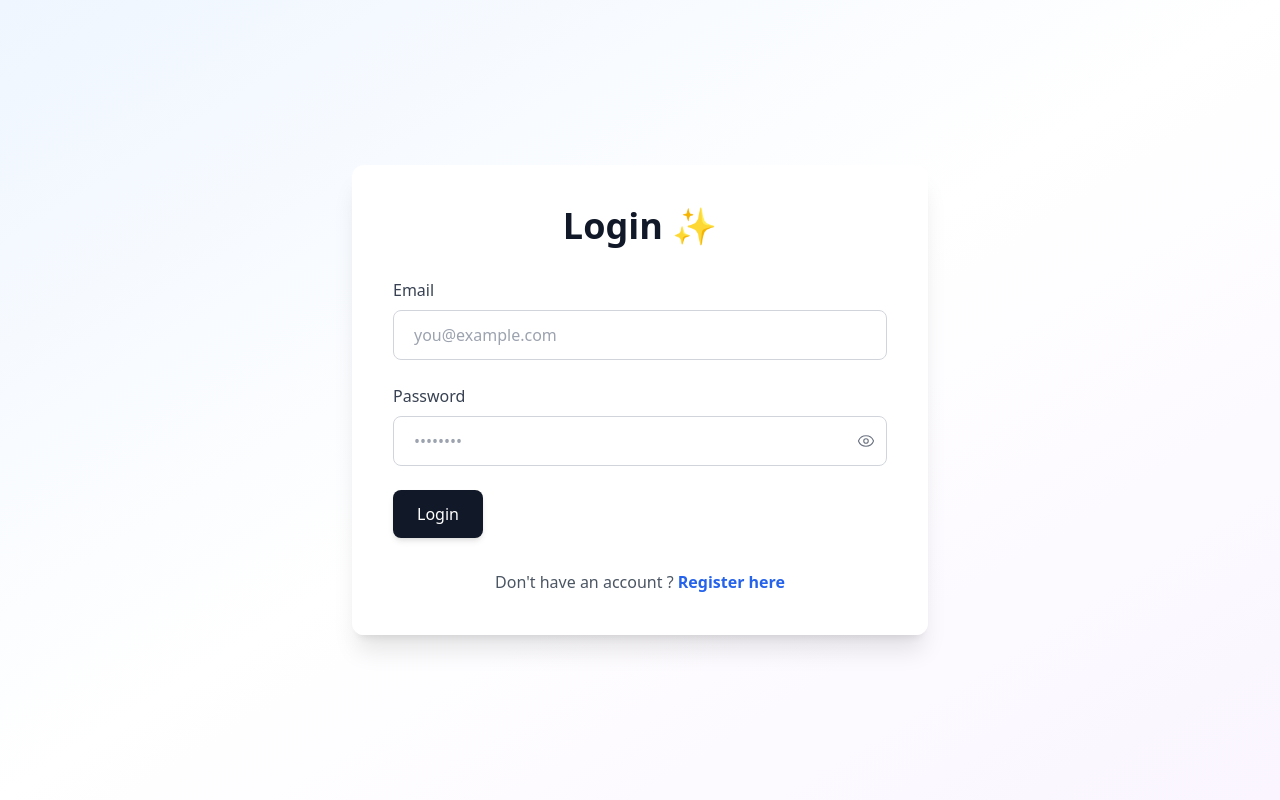
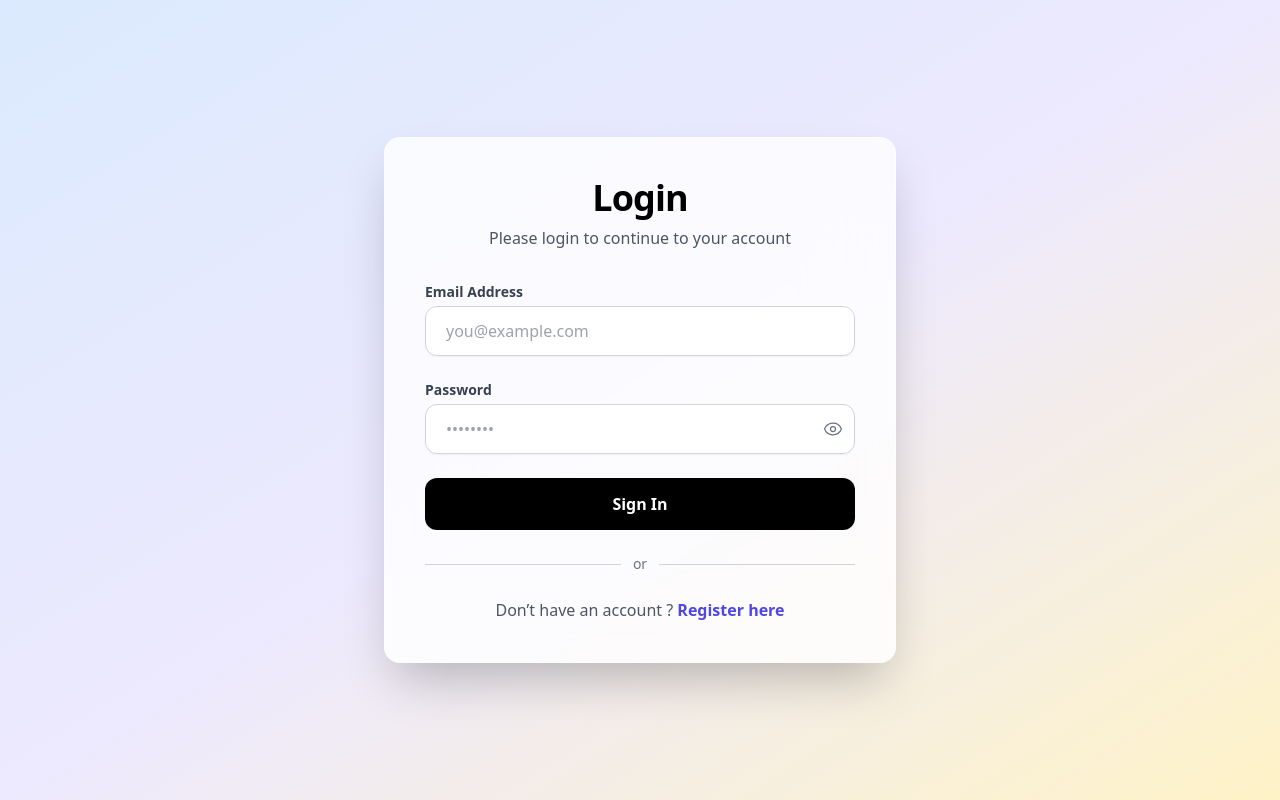
Before and after one commit to SatyamDevGenie/BlogSy2025, a React (Vite) app in the folder frontend/: page /login in a window 1280 px wide. Built offline with nearby package versions, Linux system fonts and the light colour scheme.

Commit message:
BlogCard.jsx UI Updated

```diff
--- a/frontend/src/pages/LoginPage.jsx
+++ b/frontend/src/pages/LoginPage.jsx
@@ -38,43 +38,47 @@ export default function LoginPage() {
   };
 
   return (
-    <div className="min-h-screen flex items-center justify-center px-4 sm:px-6 lg:px-8 bg-gradient-to-br from-blue-50 via-white to-purple-50 dark:from-gray-900 dark:via-gray-800 dark:to-black transition-colors duration-500 py-8 sm:py-12">
+    <div className="min-h-screen flex items-center justify-center px-6 py-12 bg-gradient-to-br from-[#dbeafe] via-[#ede9fe] to-[#fef3c7] dark:from-gray-900 dark:via-gray-800 dark:to-black transition-colors duration-500">
       {/* Login Card */}
       <motion.div
-        initial={{ opacity: 0, y: 20 }}
+        initial={{ opacity: 0, y: 25 }}
         animate={{ opacity: 1, y: 0 }}
-        transition={{ duration: 0.6 }}
-        className="w-full max-w-md sm:max-w-lg md:max-w-xl bg-white/90 dark:bg-gray-900/80 backdrop-blur-xl p-6 sm:p-8 md:p-10 rounded-xl shadow-xl dark:shadow-2xl border border-white/40 dark:border-gray-700 transition-all duration-500"
+        transition={{ duration: 0.6, ease: "easeOut" }}
+        className="w-full max-w-md sm:max-w-lg bg-white/80 dark:bg-gray-900/70 backdrop-blur-2xl border border-white/30 dark:border-gray-700 shadow-2xl rounded-2xl p-8 sm:p-10"
       >
-        {/* Heading */}
-        <div className="text-center mb-6 sm:mb-8">
+        {/* Logo / Heading */}
+        <div className="text-center mb-8">
           <motion.h1
-            initial={{ scale: 0.95 }}
+            initial={{ scale: 0.9 }}
             animate={{ scale: 1 }}
-            className="text-2xl sm:text-3xl md:text-4xl font-bold text-gray-900 dark:text-white"
+            transition={{ duration: 0.4 }}
+            className="text-4xl font-semibold tracking-tight"
           >
-            Login ✨
+            Login
           </motion.h1>
+          <p className="mt-2 text-gray-600 dark:text-gray-300 text-sm sm:text-base">
+            Please login to continue to your account
+          </p>
         </div>
 
         {/* Form */}
         <motion.form
           onSubmit={handleSubmit}
-          className="space-y-4 md:space-y-6"
+          className="space-y-6"
           initial="hidden"
           animate="visible"
           variants={{
             hidden: { opacity: 0 },
-            visible: { opacity: 1, transition: { staggerChildren: 0.1 } },
+            visible: {
+              opacity: 1,
+              transition: { staggerChildren: 0.12, delayChildren: 0.1 },
+            },
           }}
         >
           {/* Email */}
-          <motion.div
-            whileHover={{ scale: 1.01 }}
-            className="space-y-1 sm:space-y-2"
-          >
-            <label className="block text-sm sm:text-base font-medium text-gray-700 dark:text-gray-200">
-              Email
+          <motion.div whileHover={{ scale: 1.01 }}>
+            <label className="block mb-1 text-sm font-semibold text-gray-700 dark:text-gray-200">
+              Email Address
             </label>
             <input
               type="email"
@@ -82,18 +86,15 @@ export default function LoginPage() {
               value={form.email}
               onChange={handleChange}
               placeholder="you@example.com"
-              className="w-full px-4 py-2 sm:px-5 sm:py-3 border border-gray-300 dark:border-gray-600 rounded-lg text-sm sm:text-base bg-white/70 dark:bg-gray-800/70 text-gray-900 dark:text-white focus:outline-none focus:ring-2 focus:ring-blue-500 focus:border-transparent transition-all duration-200"
+              className="w-full px-5 py-3 bg-white/90 dark:bg-gray-800/80 border border-gray-300 dark:border-gray-600 rounded-xl text-gray-900 dark:text-gray-100 text-sm sm:text-base shadow-sm focus:ring-2 focus:ring-indigo-500 focus:border-transparent transition-all"
               required
               autoComplete="email"
             />
           </motion.div>
 
           {/* Password */}
-          <motion.div
-            whileHover={{ scale: 1.01 }}
-            className="space-y-1 sm:space-y-2"
-          >
-            <label className="block text-sm sm:text-base font-medium text-gray-700 dark:text-gray-200">
+          <motion.div whileHover={{ scale: 1.01 }}>
+            <label className="block mb-1 text-sm font-semibold text-gray-700 dark:text-gray-200">
               Password
             </label>
             <div className="relative">
@@ -103,65 +104,62 @@ export default function LoginPage() {
                 value={form.password}
                 onChange={handleChange}
                 placeholder="••••••••"
-                className="w-full px-4 py-2 sm:px-5 sm:py-3 border border-gray-300 dark:border-gray-600 rounded-lg text-sm sm:text-base bg-white/70 dark:bg-gray-800/70 text-gray-900 dark:text-white focus:outline-none focus:ring-2 focus:ring-blue-500 focus:border-transparent pr-12 transition-all duration-200"
+                className="w-full px-5 py-3 bg-white/90 dark:bg-gray-800/80 border border-gray-300 dark:border-gray-600 rounded-xl text-gray-900 dark:text-gray-100 text-sm sm:text-base shadow-sm focus:ring-2 focus:ring-indigo-500 focus:border-transparent pr-12 transition-all"
                 required
                 autoComplete="current-password"
               />
               <button
                 type="button"
-                className="absolute right-3 top-1/2 transform -translate-y-1/2 text-gray-500 dark:text-gray-400 hover:text-blue-600 dark:hover:text-blue-400 transition-colors duration-200"
+                className="absolute right-3 top-1/2 transform -translate-y-1/2 text-gray-500 dark:text-gray-400 hover:text-indigo-500 dark:hover:text-indigo-400 transition"
                 onClick={() => setShowPassword(!showPassword)}
                 aria-label={showPassword ? "Hide password" : "Show password"}
               >
                 {showPassword ? (
-                  <EyeOff size={18} className="stroke-[1.5]" />
+                  <EyeOff size={20} className="stroke-[1.5]" />
                 ) : (
-                  <Eye size={18} className="stroke-[1.5]" />
+                  <Eye size={20} className="stroke-[1.5]" />
                 )}
               </button>
             </div>
           </motion.div>
 
-          {/* Forgot Password Link */}
-          {/* <div className="flex justify-end">
-            <Link
-              to="/forgot-password"
-              className="text-xs sm:text-sm text-blue-600 dark:text-blue-400 hover:underline"
-            >
-              Forgot password?
-            </Link>
-          </div> */}
-
-          {/* Login Button */}
+          {/* Button */}
           <motion.button
             type="submit"
             disabled={isLoading}
-            className="w-fit flex justify-center items-center py-2.5 sm:py-3 px-4 sm:px-6 bg-gray-900 dark:bg-white hover:bg-gray-800 dark:hover:bg-gray-100 text-white dark:text-gray-900 rounded-lg font-medium text-sm sm:text-base shadow-md transition-all duration-200 disabled:opacity-60 disabled:cursor-not-allowed"
+            className="w-full flex justify-center items-center py-3.5 bg-black hover:opacity-90 text-white rounded-xl font-semibold transition-all duration-200"
             whileHover={{ scale: isLoading ? 1 : 1.02 }}
             whileTap={{ scale: isLoading ? 1 : 0.98 }}
           >
             {isLoading ? (
               <>
-                <span className="w-4 h-4 border-2 border-white dark:border-gray-900 border-t-transparent rounded-full animate-spin mr-2"></span>
-                <span>Logging in...</span>
+                <span className="w-5 h-5 border-2 border-white border-t-transparent rounded-full animate-spin mr-2"></span>
+                Logging in...
               </>
             ) : (
-              "Login"
+              "Sign In"
             )}
           </motion.button>
         </motion.form>
+
+        {/* Divider */}
+        <div className="flex items-center gap-3 my-6">
+          <div className="flex-1 h-px bg-gray-300 dark:bg-gray-700" />
+          <span className="text-gray-500 dark:text-gray-400 text-sm">or</span>
+          <div className="flex-1 h-px bg-gray-300 dark:bg-gray-700" />
+        </div>
 
         {/* Footer */}
         <motion.div
           initial={{ opacity: 0 }}
           animate={{ opacity: 1 }}
-          transition={{ delay: 0.7 }}
-          className="mt-6 sm:mt-8 text-center text-sm sm:text-base text-gray-600 dark:text-gray-300"
+          transition={{ delay: 0.5 }}
+          className="text-center text-sm sm:text-base text-gray-600 dark:text-gray-300"
         >
-          Don't have an account ?{" "}
+          Don’t have an account ?{" "}
           <Link
             to="/register"
-            className="font-semibold text-blue-600 dark:text-blue-400 hover:underline"
+            className="font-semibold text-indigo-600 dark:text-indigo-400 hover:underline"
           >
             Register here
           </Link>
--- a/frontend/src/pages/RegisterPage.jsx
+++ b/frontend/src/pages/RegisterPage.jsx
@@ -41,42 +41,46 @@ export default function RegisterPage() {
   };
 
   return (
-    <div className="min-h-screen flex items-center justify-center px-4 sm:px-6 lg:px-8 bg-gradient-to-br from-blue-50 via-white to-purple-50 dark:from-gray-900 dark:via-gray-800 dark:to-black transition-colors duration-500 py-8 sm:py-12">
+    <div className="min-h-screen flex items-center justify-center px-6 py-12 bg-gradient-to-br from-[#dbeafe] via-[#ede9fe] to-[#fef3c7] dark:from-gray-900 dark:via-gray-800 dark:to-black transition-colors duration-500">
       {/* Register Card */}
       <motion.div
-        initial={{ opacity: 0, y: 20 }}
+        initial={{ opacity: 0, y: 25 }}
         animate={{ opacity: 1, y: 0 }}
-        transition={{ duration: 0.6 }}
-        className="w-full max-w-md sm:max-w-lg md:max-w-xl bg-white/90 dark:bg-gray-900/80 backdrop-blur-xl p-6 sm:p-8 md:p-10 rounded-xl shadow-xl dark:shadow-2xl border border-white/40 dark:border-gray-700 transition-all duration-500"
+        transition={{ duration: 0.6, ease: "easeOut" }}
+        className="w-full max-w-md sm:max-w-lg bg-white/80 dark:bg-gray-900/70 backdrop-blur-2xl border border-white/30 dark:border-gray-700 shadow-2xl rounded-2xl p-8 sm:p-10"
       >
         {/* Heading */}
-        <div className="text-center mb-6 sm:mb-8">
+        <div className="text-center mb-8">
           <motion.h1
-            initial={{ scale: 0.95 }}
+            initial={{ scale: 0.9 }}
             animate={{ scale: 1 }}
-            className="text-2xl sm:text-3xl md:text-4xl font-bold text-gray-900 dark:text-white"
+            transition={{ duration: 0.4 }}
+            className="text-4xl font-semibold tracking-tight"
           >
-            Register ✨
+            Create your Account
           </motion.h1>
+          <p className="mt-2 text-gray-600 dark:text-gray-300 text-sm sm:text-base">
+            Join us and start your journey today
+          </p>
         </div>
 
         {/* Form */}
         <motion.form
           onSubmit={handleSubmit}
-          className="space-y-4 md:space-y-6"
+          className="space-y-6"
           initial="hidden"
           animate="visible"
           variants={{
             hidden: { opacity: 0 },
-            visible: { opacity: 1, transition: { staggerChildren: 0.1 } },
+            visible: {
+              opacity: 1,
+              transition: { staggerChildren: 0.12, delayChildren: 0.1 },
+            },
           }}
         >
           {/* Username */}
-          <motion.div
-            whileHover={{ scale: 1.01 }}
-            className="space-y-1 sm:space-y-2"
-          >
-            <label className="block text-sm sm:text-base font-medium text-gray-700 dark:text-gray-200">
+          <motion.div whileHover={{ scale: 1.01 }}>
+            <label className="block mb-1 text-sm font-semibold text-gray-700 dark:text-gray-200">
               Username
             </label>
             <input
@@ -85,20 +89,16 @@ export default function RegisterPage() {
               value={formData.username}
               onChange={handleChange}
               placeholder="Your unique username"
-              className="w-full px-4 py-2 sm:px-5 sm:py-3 border border-gray-300 dark:border-gray-600 rounded-lg text-sm sm:text-base bg-white/70 dark:bg-gray-800/70 text-gray-900 dark:text-white focus:outline-none focus:ring-2 focus:ring-blue-500 focus:border-transparent transition-all duration-200"
+              className="w-full px-5 py-3 bg-white/90 dark:bg-gray-800/80 border border-gray-300 dark:border-gray-600 rounded-xl text-gray-900 dark:text-gray-100 text-sm sm:text-base shadow-sm focus:ring-2 focus:ring-indigo-500 focus:border-transparent transition-all"
               required
-              autoComplete="username"
               minLength={3}
             />
           </motion.div>
 
           {/* Email */}
-          <motion.div
-            whileHover={{ scale: 1.01 }}
-            className="space-y-1 sm:space-y-2"
-          >
-            <label className="block text-sm sm:text-base font-medium text-gray-700 dark:text-gray-200">
-              Email
+          <motion.div whileHover={{ scale: 1.01 }}>
+            <label className="block mb-1 text-sm font-semibold text-gray-700 dark:text-gray-200">
+              Email Address
             </label>
             <input
               type="email"
@@ -106,18 +106,14 @@ export default function RegisterPage() {
               value={formData.email}
               onChange={handleChange}
               placeholder="you@example.com"
-              className="w-full px-4 py-2 sm:px-5 sm:py-3 border border-gray-300 dark:border-gray-600 rounded-lg text-sm sm:text-base bg-white/70 dark:bg-gray-800/70 text-gray-900 dark:text-white focus:outline-none focus:ring-2 focus:ring-blue-500 focus:border-transparent transition-all duration-200"
+              className="w-full px-5 py-3 bg-white/90 dark:bg-gray-800/80 border border-gray-300 dark:border-gray-600 rounded-xl text-gray-900 dark:text-gray-100 text-sm sm:text-base shadow-sm focus:ring-2 focus:ring-indigo-500 focus:border-transparent transition-all"
               required
-              autoComplete="email"
             />
           </motion.div>
 
           {/* Password */}
-          <motion.div
-            whileHover={{ scale: 1.01 }}
-            className="space-y-1 sm:space-y-2"
-          >
-            <label className="block text-sm sm:text-base font-medium text-gray-700 dark:text-gray-200">
+          <motion.div whileHover={{ scale: 1.01 }}>
+            <label className="block mb-1 text-sm font-semibold text-gray-700 dark:text-gray-200">
               Password
             </label>
             <div className="relative">
@@ -127,21 +123,20 @@ export default function RegisterPage() {
                 value={formData.password}
                 onChange={handleChange}
                 placeholder="At least 8 characters"
-                className="w-full px-4 py-2 sm:px-5 sm:py-3 border border-gray-300 dark:border-gray-600 rounded-lg text-sm sm:text-base bg-white/70 dark:bg-gray-800/70 text-gray-900 dark:text-white focus:outline-none focus:ring-2 focus:ring-blue-500 focus:border-transparent pr-12 transition-all duration-200"
+                className="w-full px-5 py-3 bg-white/90 dark:bg-gray-800/80 border border-gray-300 dark:border-gray-600 rounded-xl text-gray-900 dark:text-gray-100 text-sm sm:text-base shadow-sm focus:ring-2 focus:ring-indigo-500 focus:border-transparent pr-12 transition-all"
                 required
-                autoComplete="new-password"
                 minLength={8}
               />
               <button
                 type="button"
-                className="absolute right-3 top-1/2 transform -translate-y-1/2 text-gray-500 dark:text-gray-400 hover:text-blue-600 dark:hover:text-blue-400 transition-colors duration-200"
+                className="absolute right-3 top-1/2 transform -translate-y-1/2 text-gray-500 dark:text-gray-400 hover:text-indigo-500 dark:hover:text-indigo-400 transition"
                 onClick={() => setShowPassword(!showPassword)}
                 aria-label={showPassword ? "Hide password" : "Show password"}
               >
                 {showPassword ? (
-                  <EyeOff size={18} className="stroke-[1.5]" />
+                  <EyeOff size={20} className="stroke-[1.5]" />
                 ) : (
-                  <Eye size={18} className="stroke-[1.5]" />
+                  <Eye size={20} className="stroke-[1.5]" />
                 )}
               </button>
             </div>
@@ -154,14 +149,14 @@ export default function RegisterPage() {
           <motion.button
             type="submit"
             disabled={isLoading}
-            className="w-fit flex justify-center items-center py-2.5 sm:py-3 px-4 sm:px-6 bg-gray-900 dark:bg-white hover:bg-gray-800 dark:hover:bg-gray-100 text-white dark:text-gray-900 rounded-lg font-medium text-sm sm:text-base shadow-md transition-all duration-200 disabled:opacity-60 disabled:cursor-not-allowed mt-4"
+            className="w-full flex justify-center items-center py-3.5 bg-black hover:opacity-90 text-white rounded-xl font-semibold transition-all duration-200"
             whileHover={{ scale: isLoading ? 1 : 1.02 }}
             whileTap={{ scale: isLoading ? 1 : 0.98 }}
           >
             {isLoading ? (
               <>
-                <span className="w-4 h-4 border-2 border-white dark:border-gray-900 border-t-transparent rounded-full animate-spin mr-2"></span>
-                <span>Creating account...</span>
+                <span className="w-5 h-5 border-2 border-white border-t-transparent rounded-full animate-spin mr-2"></span>
+                Creating account...
               </>
             ) : (
               "Register"
@@ -169,19 +164,26 @@ export default function RegisterPage() {
           </motion.button>
         </motion.form>
 
+        {/* Divider */}
+        <div className="flex items-center gap-3 my-6">
+          <div className="flex-1 h-px bg-gray-300 dark:bg-gray-700" />
+          <span className="text-gray-500 dark:text-gray-400 text-sm">or</span>
+          <div className="flex-1 h-px bg-gray-300 dark:bg-gray-700" />
+        </div>
+
         {/* Footer */}
         <motion.div
           initial={{ opacity: 0 }}
           animate={{ opacity: 1 }}
-          transition={{ delay: 0.7 }}
-          className="mt-6 sm:mt-8 text-center text-sm sm:text-base text-gray-600 dark:text-gray-300"
+          transition={{ delay: 0.5 }}
+          className="text-center text-sm sm:text-base text-gray-600 dark:text-gray-300"
         >
           Already have an account ?{" "}
           <Link
             to="/login"
-            className="font-semibold text-blue-600 dark:text-blue-400 hover:underline"
+            className="font-semibold text-indigo-600 dark:text-indigo-400 hover:underline"
           >
-            Login here
+            Sign in here
           </Link>
         </motion.div>
       </motion.div>
```
Also changed, not shown: frontend/src/components/BlogCard.jsx (+53 -174 lines).
